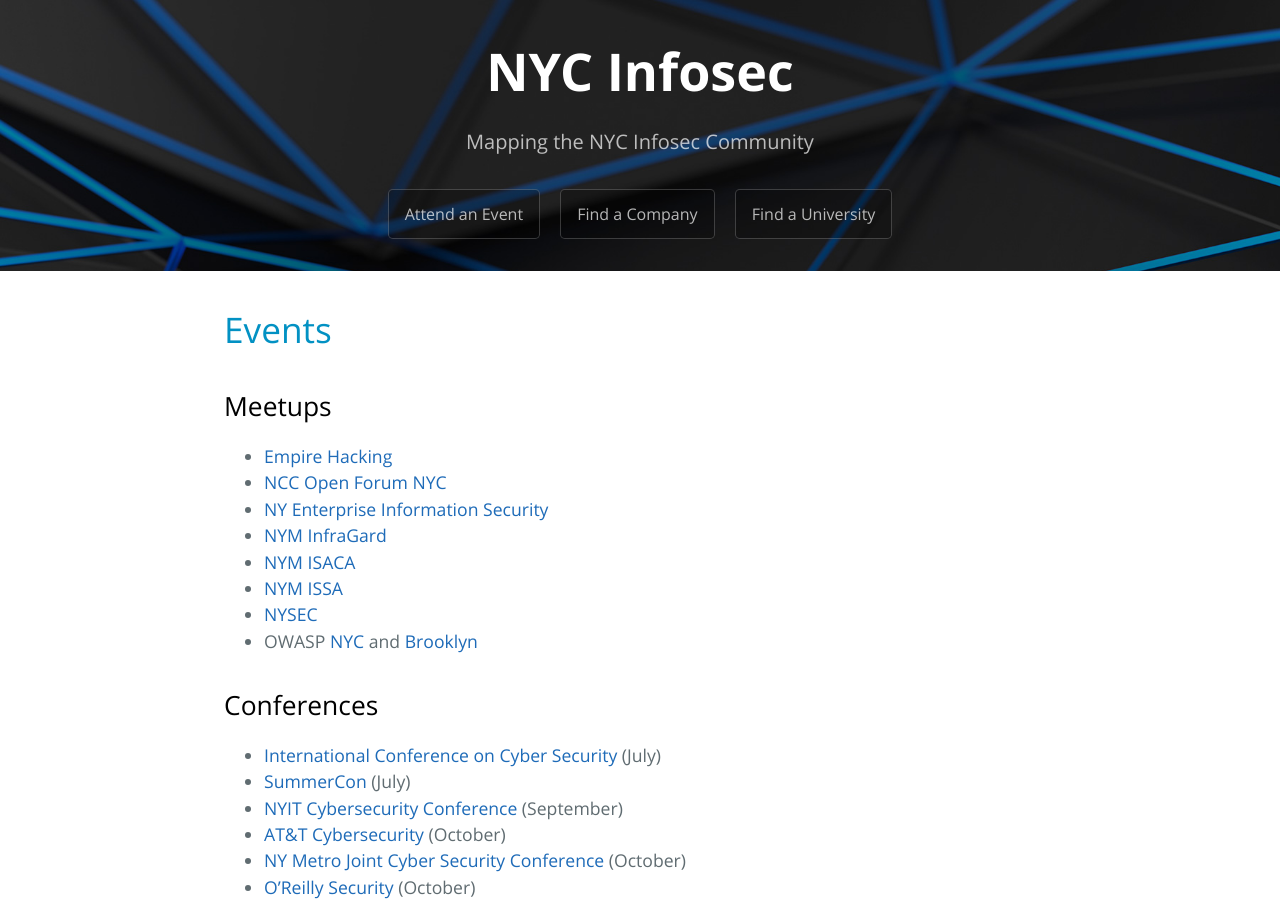
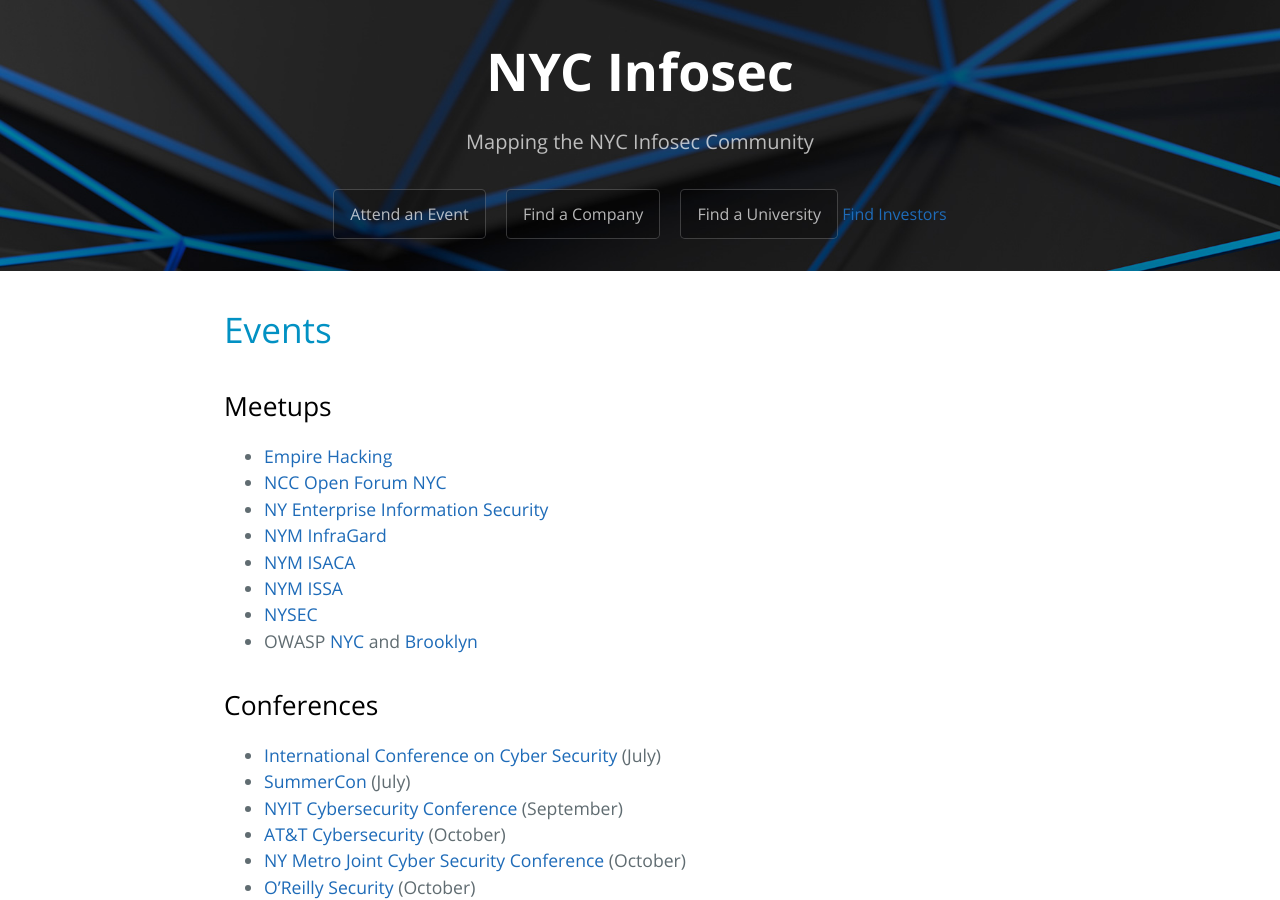
Before and after one commit to trailofbits/nyc-infosec, a Jekyll site: the page built from README.md, in a window 1280 px wide and 900 px high. Built offline with Jekyll 4.4.1, drawn with Linux system fonts in a browser that asks for light colours; our own code applies the rules of GitHub Pages for plain Markdown files.

Commit message:
add investors link

```diff
--- a/_includes/header.html
+++ b/_includes/header.html
@@ -4,4 +4,5 @@
       <a href="/#events" class="btn">Attend an Event</a>
       <a href="/companies/#companies" class="btn">Find a Company</a>
       <a href="/universities/#universities" class="btn">Find a University</a>
+      <a href="/investors/#venture-funding class="btn">Find Investors</a>
     </section>
```
